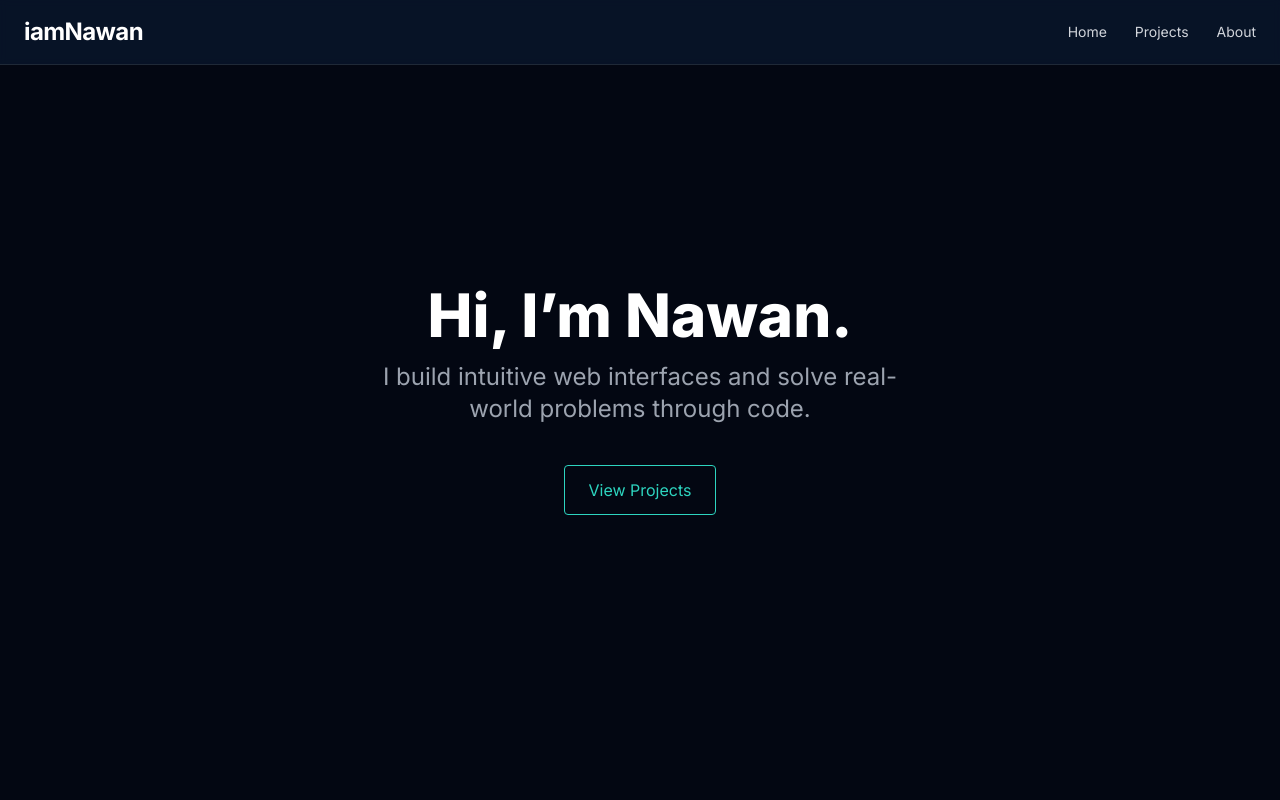
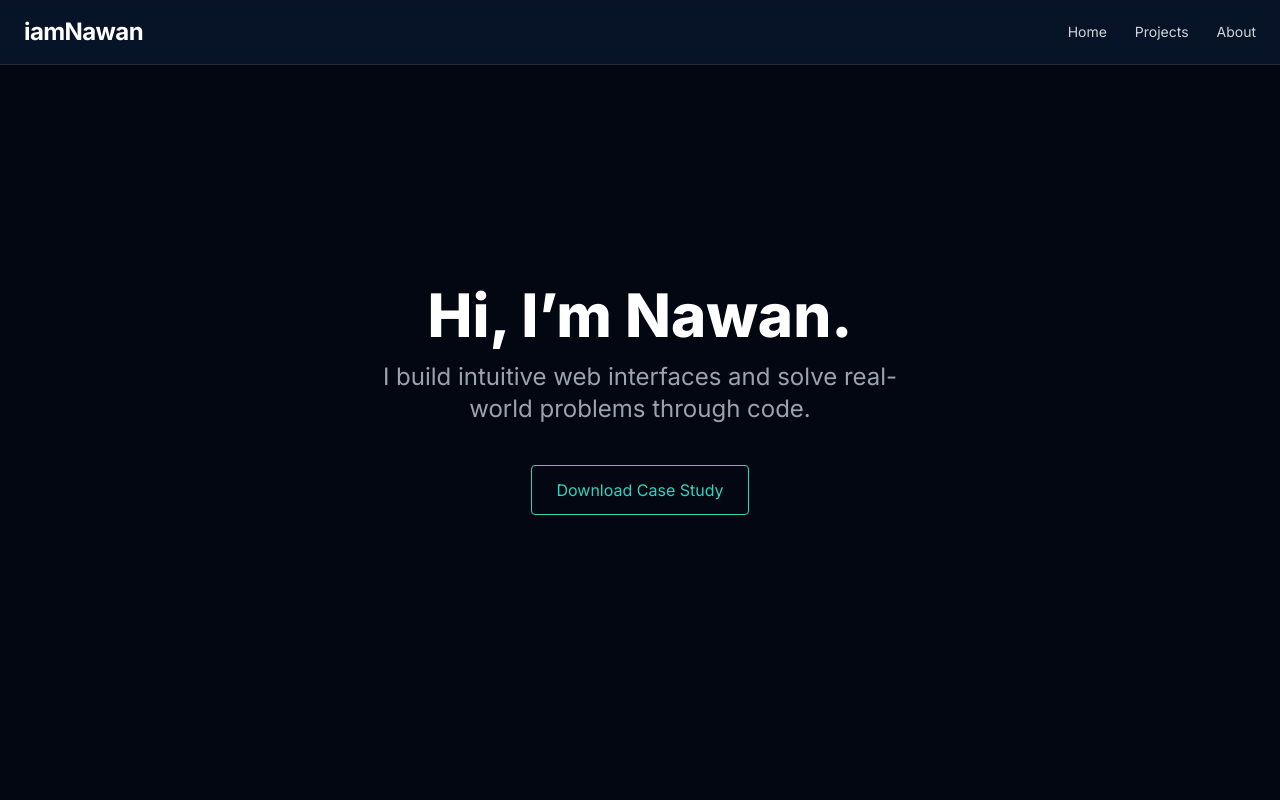
Before and after one commit to iamnawan/portfolio, a website: page index.html in a window 1280 px wide. Shown: the top 800 px of the page. Drawn offline with nearby package versions, Linux system fonts and the light colour scheme.

Commit message:
Update index.html

```diff
--- a/index.html
+++ b/index.html
@@ -41,9 +41,9 @@
     <p class="text-xl md:text-2xl text-gray-400 max-w-xl" data-aos="fade-up" data-aos-delay="150">
       I build intuitive web interfaces and solve real-world problems through code.
     </p>
-    <a href="#projects" class="mt-10 inline-block border border-teal-400 text-teal-400 px-6 py-3 rounded hover:bg-teal-400 hover:text-black transition" data-aos="fade-up" data-aos-delay="300">
-      View Projects
-    </a>
+    <a href="files/assets/12.jpg" download class="mt-10 inline-block border border-teal-400 text-teal-400 px-6 py-3 rounded hover:bg-teal-400 hover:text-black transition" data-aos="fade-up" data-aos-delay="300">
+  Download Case Study
+</a>
   </section>
 
   <!-- Projects Section -->
```
